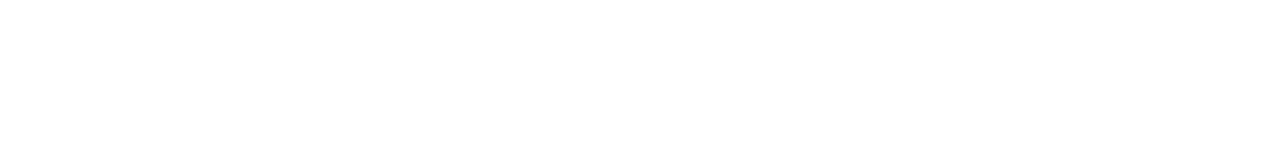
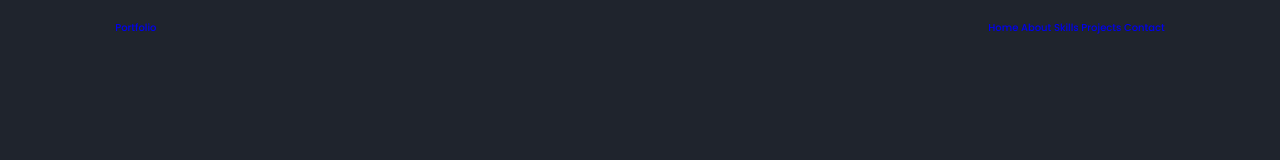
Before and after one commit to Emile0001/Portfolio, a plain HTML site: page index.html in a window 1280 px wide. Drawn offline with Linux system fonts and the light colour scheme.

Commit message:
navbar markup and basic styling

```diff
--- a/index.html
+++ b/index.html
@@ -4,10 +4,21 @@
         <meta charset="UTF-8" />
         <meta name="viewport" content="width=device-width, initial-scale=1.0" />
         <title>Portfolio</title>
+        <!-- box icons -->
         <!-- custom css -->
         <link rel="stylesheet" href="styles.css" />
     </head>
     <body>
         <!-- header design -->
+        <header class="header">
+            <a href="#" class="logo">Portfolio</a>
+            <nav class="navbar">
+                <a href="#home">Home</a>
+                <a href="#about">About</a>
+                <a href="#skills">Skills</a>
+                <a href="#projects">Projects</a>
+                <a href="#contact">Contact</a>
+            </nav>
+        </header>
     </body>
 </html>
--- a/styles.css
+++ b/styles.css
@@ -0,0 +1,47 @@
+@import url("https://fonts.googleapis.com/css2?family=Poppins:ital,wght@0,300;0,500;0,600;0,700;0,800;0,900;1,400&display=swap");
+
+/* reset */
+* {
+    margin: 0;
+    padding: 0;
+    box-sizing: border-box;
+    font-family: "Poppins", sans-serif;
+    text-decoration: none;
+    border: none;
+    outline: none;
+    scroll-behavior: smooth;
+}
+
+:root {
+    --bg-color: #1f242d;
+    --second-bg-color: #323946;
+    --text-color: #fff;
+    --main-color: #0ef;
+}
+
+html {
+    /* Set base font size to 62.5% for easier rem calculations.
+   1rem will be 10% of the default browser font size (multiply by 10 for simplicity). */
+    font-size: 62.5%;
+    /* Hide horizontal overflow to prevent scrolling on the x-axis. */
+    overflow-x: hidden;
+}
+
+body {
+    background-color: var(--bg-color);
+    color: var(--text-color);
+}
+
+.header {
+    position: fixed;
+    top: 0;
+    left: 0;
+    width: 100%;
+    padding: 2rem 9%;
+    background: var(--bg-color);
+
+    display: flex;
+    justify-content: space-between;
+    align-items: center;
+    z-index: 100;
+}
```
